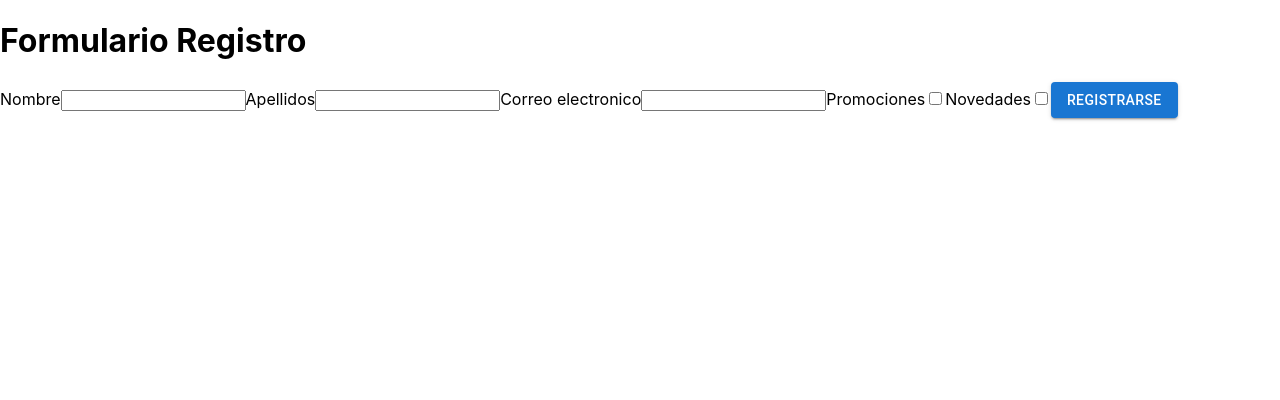
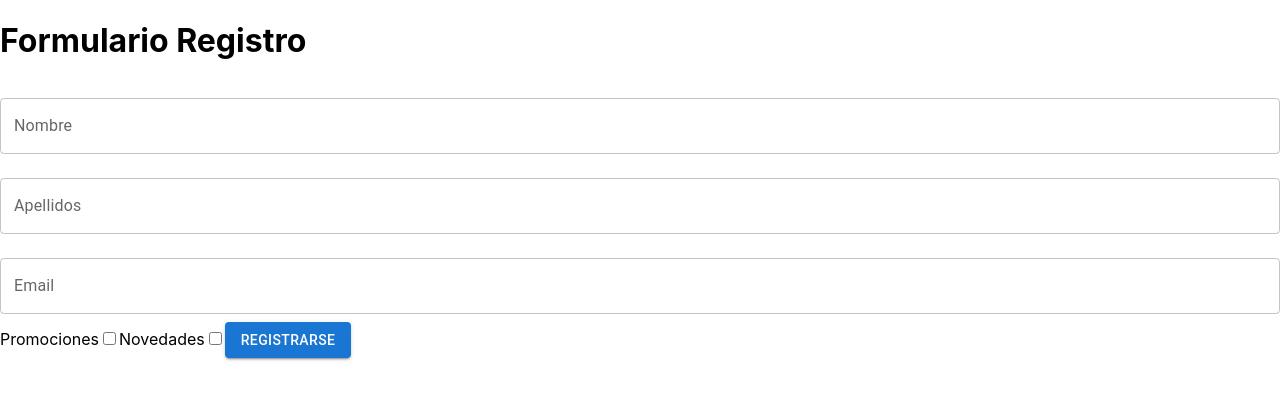
Before and after one commit to KeniaMontalvo/functional-components, a React (Create React App) app: page / in a window 1280 px wide. Shown: the top 400 px of the page. Built offline with nearby package versions, Linux system fonts and the light colour scheme.

Commit message:
se leyó documentación para la utilización de material UI

```diff
--- a/package.json
+++ b/package.json
@@ -3,9 +3,9 @@
   "version": "0.1.0",
   "private": true,
   "dependencies": {
-    "@emotion/react": "^11.7.0",
-    "@emotion/styled": "^11.6.0",
-    "@mui/material": "^5.2.3",
+    "@emotion/react": "^11.11.1",
+    "@emotion/styled": "^11.11.0",
+    "@mui/material": "^5.14.11",
     "@testing-library/jest-dom": "^5.11.4",
     "@testing-library/react": "^11.1.0",
     "@testing-library/user-event": "^12.1.10",
--- a/src/components/FormSignUp.jsx
+++ b/src/components/FormSignUp.jsx
@@ -1,14 +1,30 @@
 import Button from "@mui/material/Button"
+import TextField from '@mui/material/TextField';
 
 function FormSignUp() {
 	return (
 		<form>
-			<label>Nombre</label>
-			<input type="text" />
-			<label>Apellidos</label>
-			<input type="text" />
-			<label>Correo electronico</label>
-			<input type="email" />
+			<TextField
+				id="name"
+				label="Nombre"
+				variant="outlined"
+				fullWidth
+				margin="normal"
+			/>
+			<TextField
+				id="lastName"
+				label="Apellidos"
+				variant="outlined"
+				fullWidth
+				margin="normal"
+			/>
+			<TextField
+				id="email"
+				label="Email"
+				variant="outlined"
+				fullWidth
+				margin="normal"
+			/>
 			<label>Promociones</label>
 			<input type="checkbox" />
 			<label>Novedades</label>
```
Also changed, not shown: 2 other files (tests, documents, lock files or other folders).
